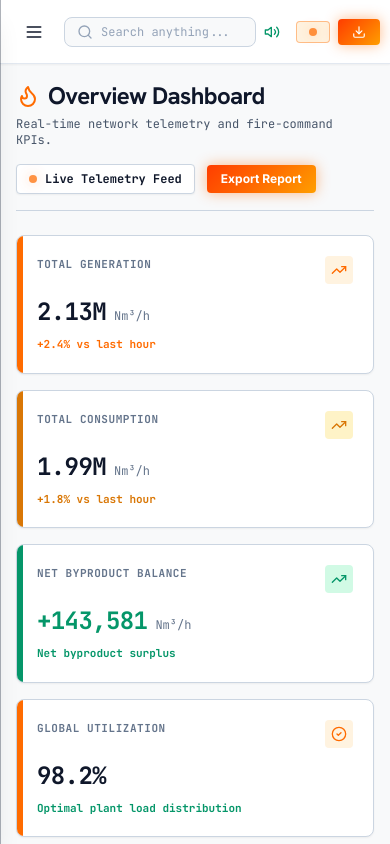
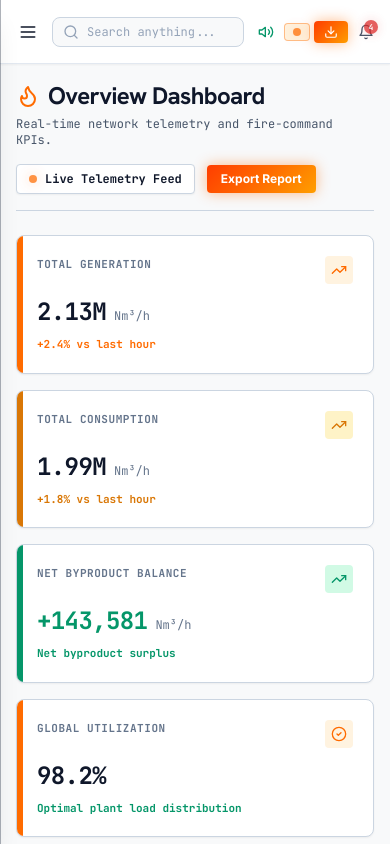
Before and after one commit to amrit-arya/GasMind-TataSteel, a React (Vite) app: page / in a window 390 px wide. Built offline with nearby package versions, Linux system fonts and the light colour scheme; the HTML template or start-up script is replaced by a standard one.

Commit message:
Add Responsive Interface and universal support

```diff
--- a/src/components/Header.tsx
+++ b/src/components/Header.tsx
@@ -275,22 +275,23 @@ export const Header: React.FC<HeaderProps> = ({
   return (
     <>
       <header className={`
-        h-16 fixed top-0 right-0 left-0 bg-white border-b border-[#E2E8F0] flex items-center justify-between px-4 md:px-6 z-20 shadow-sm
+        h-16 fixed top-0 right-0 left-0 bg-white border-b border-[#E2E8F0] flex items-center justify-between px-2.5 sm:px-4 md:px-6 z-20 shadow-sm
         transition-all duration-300 ease-in-out
         ${isCollapsed ? 'md:left-[68px]' : 'md:left-[280px]'}
       `}>
         {/* Left: Mobile Toggle + Search Trigger */}
-        <div className="flex items-center gap-3">
+        <div className="flex items-center gap-1.5 sm:gap-3 min-w-0 flex-1 mr-2">
           <button
             onClick={() => setMobileOpen(true)}
-            className="md:hidden text-[#0F172A] p-2 hover:bg-[#F1F3F5] rounded-lg transition-colors cursor-pointer"
+            className="md:hidden text-[#0F172A] p-2 hover:bg-[#F1F3F5] rounded-lg transition-colors cursor-pointer shrink-0"
+            aria-label="Open Mobile Menu"
           >
             <Menu className="w-5 h-5" />
           </button>
 
           <button
             onClick={() => setIsCollapsed(!isCollapsed)}
-            className="hidden md:flex p-2 text-[#475569] hover:text-[#0F172A] hover:bg-[#F1F3F5] rounded-lg transition-colors cursor-pointer"
+            className="hidden md:flex p-2 text-[#475569] hover:text-[#0F172A] hover:bg-[#F1F3F5] rounded-lg transition-colors cursor-pointer shrink-0"
             title={isCollapsed ? 'Expand Sidebar' : 'Collapse Sidebar'}
           >
             {isCollapsed ? <PanelLeftOpen className="w-5 h-5" /> : <PanelLeftClose className="w-5 h-5" />}
@@ -299,22 +300,22 @@ export const Header: React.FC<HeaderProps> = ({
           {/* Global Search Trigger */}
           <button
             onClick={() => { setSearchOpen(true); setTimeout(() => inputRef.current?.focus(), 50); }}
-            className="flex items-center gap-2 px-3 py-1.5 bg-[#F8F9FA] border border-[#CBD5E1] rounded-lg hover:border-[#FF6B00] hover:bg-white transition-all cursor-pointer w-48 sm:w-72"
+            className="flex items-center gap-2 px-2.5 py-1.5 bg-[#F8F9FA] border border-[#CBD5E1] rounded-lg hover:border-[#FF6B00] hover:bg-white transition-all cursor-pointer flex-1 max-w-[280px]"
           >
-            <Search className="w-4 h-4 text-[#94A3B8]" />
-            <span className="text-xs font-mono text-[#94A3B8] flex-1 text-left">Search anything...</span>
-            <kbd className="hidden sm:flex items-center gap-0.5 px-1.5 py-0.5 bg-white border border-[#E2E8F0] rounded text-[9px] font-mono text-[#94A3B8]">
+            <Search className="w-4 h-4 text-[#94A3B8] shrink-0" />
+            <span className="text-xs font-mono text-[#94A3B8] flex-1 text-left truncate">Search anything...</span>
+            <kbd className="hidden md:flex items-center gap-0.5 px-1.5 py-0.5 bg-white border border-[#E2E8F0] rounded text-[9px] font-mono text-[#94A3B8]">
               <Command className="w-2.5 h-2.5" />K
             </kbd>
           </button>
         </div>
 
         {/* Right: Actions */}
-        <div className="flex items-center gap-2">
+        <div className="flex items-center gap-1 sm:gap-2 shrink-0">
           {/* Sound Toggle */}
           <button
             onClick={() => setSoundEnabled(!soundEnabled)}
-            className={`p-2 rounded-lg transition-colors cursor-pointer ${
+            className={`p-1.5 sm:p-2 rounded-lg transition-colors cursor-pointer ${
               soundEnabled
                 ? 'text-[#059669] hover:bg-[#D1FAE5]'
                 : 'text-[#DC2626] hover:bg-[#FEE2E2]'
@@ -327,7 +328,7 @@ export const Header: React.FC<HeaderProps> = ({
           {/* Live Toggle */}
           <button
             onClick={() => setIsLive(!isLive)}
-            className={`flex items-center gap-2 px-3 py-1.5 rounded border text-xs font-mono font-bold transition-colors ${
+            className={`flex items-center gap-1.5 px-2 py-1 sm:px-3 sm:py-1.5 rounded border text-[11px] font-mono font-bold transition-colors ${
               isLive
                 ? 'bg-[#FFF3E0] text-[#FF6B00] border-[#FF6B00]/40 hover:bg-[#FFE0B2]'
                 : 'bg-[#FEF3C7] text-[#D97706] border-[#D97706]/30 hover:bg-[#FDE68A]'
@@ -341,7 +342,7 @@ export const Header: React.FC<HeaderProps> = ({
           {/* Export */}
           <button
             onClick={triggerExport}
-            className="flex items-center gap-1.5 px-3.5 py-1.5 bg-flame-gradient text-white rounded text-xs font-bold hover:opacity-90 transition-opacity shadow-md glow-flame cursor-pointer"
+            className="flex items-center gap-1 px-2.5 py-1 sm:px-3.5 sm:py-1.5 bg-flame-gradient text-white rounded text-[11px] sm:text-xs font-bold hover:opacity-90 transition-opacity shadow-md glow-flame cursor-pointer"
           >
             <Download className="w-3.5 h-3.5" />
             <span className="hidden sm:inline">Export</span>
@@ -351,11 +352,11 @@ export const Header: React.FC<HeaderProps> = ({
           <div className="relative">
             <button
               onClick={() => setAlertsMenuOpen(!alertsMenuOpen)}
-              className="p-2 text-[#475569] hover:text-[#0F172A] hover:bg-[#F1F3F5] rounded-lg transition-colors cursor-pointer relative"
+              className="p-1.5 sm:p-2 text-[#475569] hover:text-[#0F172A] hover:bg-[#F1F3F5] rounded-lg transition-colors cursor-pointer relative"
             >
-              <Bell className="w-5 h-5" />
+              <Bell className="w-4 h-4 sm:w-5 sm:h-5" />
               {unacknowledged.length > 0 && (
-                <span className="absolute top-1 right-1 w-4 h-4 bg-[#DC2626] rounded-full text-white text-[8px] font-mono font-bold flex items-center justify-center animate-pulse glow-rose">
+                <span className="absolute top-0.5 right-0.5 w-3.5 h-3.5 sm:w-4 sm:h-4 bg-[#DC2626] rounded-full text-white text-[8px] font-mono font-bold flex items-center justify-center animate-pulse glow-rose">
                   {unacknowledged.length}
                 </span>
               )}
```
